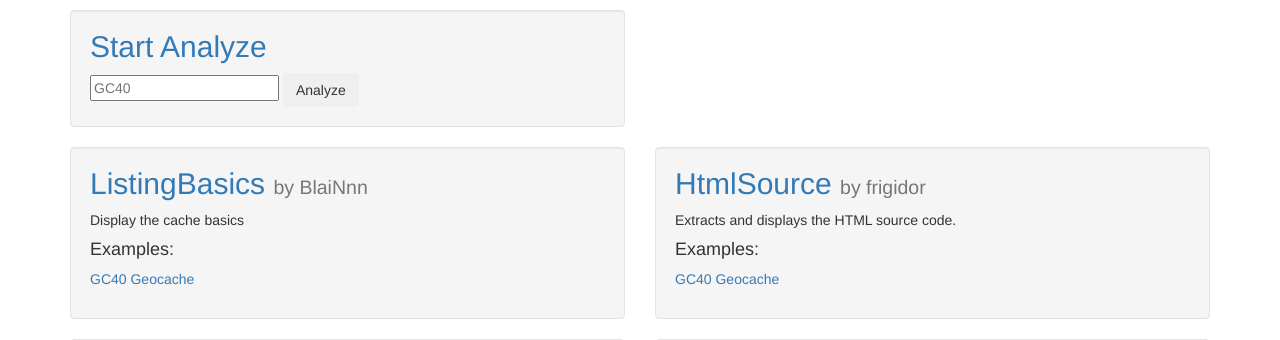
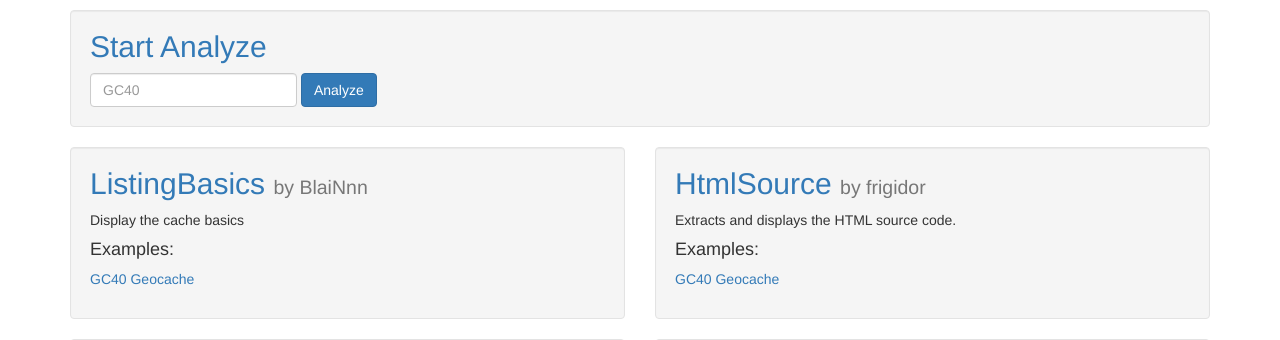
Before and after one commit to pascalbuehler/gc-analyzer, a PHP site: page / in a window 1280 px wide. Shown: the part 40-380 px from the top of the page. Run offline with PHP 8.4, Linux system fonts and the light colour scheme; some libraries are stand-ins or nearby versions.

Commit message:
Cosmetics

```diff
--- a/Layout/view/home.phtml
+++ b/Layout/view/home.phtml
@@ -2,14 +2,16 @@
 
         <div class="container">
             <div class="row">
-                <div class="col-md-6">
-                        <div class="well">
-                            <h2 class="text-primary nomargin-top">Start Analyze</h2>
-                            <form class="form-search" method="GET">
-                                <input type="text" name="code" class="input-medium search-query" placeholder="GC40">
-                                <button type="submit" class="btn">Analyze</button>
-                            </form>
-                        </div>
+                <div class="col-lg-12">
+                    <div class="well">
+                        <h2 class="text-primary nomargin-top">Start Analyze</h2>
+                        <form class="form-search form-inline" method="GET">
+                            <div class ="form-group">
+                                <input type="text" name="code" class="form-control" placeholder="GC40">
+                            </div>
+                            <button type="submit" class="btn btn-primary">Analyze</button>
+                        </form>
+                    </div>
                 </div>
             </div>
             <div class="row">
--- a/Plugin/ListingBasics/ListingBasics.php
+++ b/Plugin/ListingBasics/ListingBasics.php
@@ -23,10 +23,10 @@ class ListingBasics extends \Plugin\AbstractPlugin {
         $source .= '    <h3>'.$this->data['Code'].'</h3>'.PHP_EOL;
         $source .= '  </div>'.PHP_EOL;
         $source .= '</div>'.PHP_EOL;
-        $source .= '<p>Owner: '.$this->data['Owner']['UserName'].' (Hides: '.$this->data['Owner']['HideCount'].' / Finds: '.$this->data['Owner']['FindCount'].')</p>'.PHP_EOL;
+        $source .= '<p>Owner: '.$this->data['Owner']['UserName'].' (Hides: '.$this->data['Owner']['HideCount'].' | Finds: '.$this->data['Owner']['FindCount'].')</p>'.PHP_EOL;
         $source .= '<p>PlacedBy: '.$this->data['PlacedBy'].'</p>'.PHP_EOL;
         $source .= '<p>Size: <img src="https://www.geocaching.com/images/icons/container/'.str_replace(' ', '_', $this->data['ContainerType']['ContainerTypeName']).'.gif" /> '.$this->data['ContainerType']['ContainerTypeName'].'</p>'.PHP_EOL;
-        $source .= '<p>Terrain: <img src="https://www.geocaching.com/images/stars/stars'.str_replace('.', '_', $this->data['Terrain']).'.gif" /> / Difficulty: <img src="https://www.geocaching.com/images/stars/stars'.str_replace('.', '_', $this->data['Difficulty']).'.gif" /></p>'.PHP_EOL;
+        $source .= '<p>Difficulty: <img src="https://www.geocaching.com/images/stars/stars'.str_replace('.', '_', $this->data['Difficulty']).'.gif" /> / Terrain: <img src="https://www.geocaching.com/images/stars/stars'.str_replace('.', '_', $this->data['Terrain']).'.gif" /></p>'.PHP_EOL;
         $source .= '<p>Hints:<br />'.str_replace("\n", '<br />', $this->data['EncodedHints']).'</p>'.PHP_EOL;
         $source .= '<p>FavoritePoints: '.$this->data['FavoritePoints'].'</p>'.PHP_EOL;
         $source .= '<p>Country / State: '.$this->data['Country'].' '.$this->data['State'].'</p>'.PHP_EOL;
```
